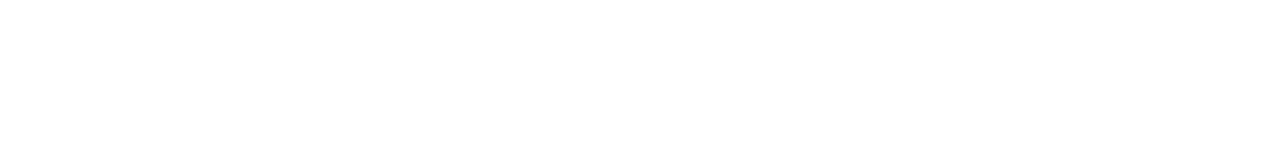
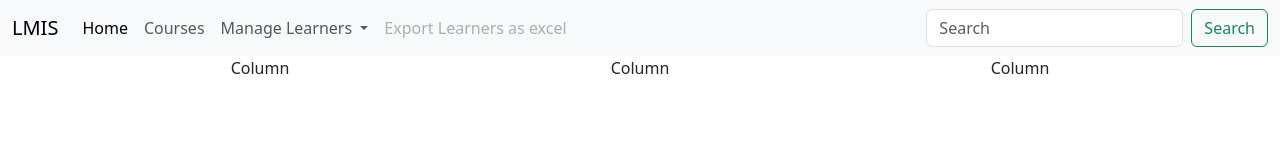
Before and after one commit to mindscope-world/TSProjectLab, a plain HTML site: page FRONTEND/index.html in a window 1280 px wide. Drawn offline with Linux system fonts and the light colour scheme; files that its build step writes are made by us from their sources.

Commit message:
added navbar

```diff
--- a/FRONTEND/index.html
+++ b/FRONTEND/index.html
@@ -1,15 +1,72 @@
 <!DOCTYPE html>
 <html lang="en">
+
 <head>
     <meta charset="UTF-8">
     <meta name="viewport" content="width=device-width, initial-scale=1.0">
     <title>LMIS</title>
     <link rel="stylesheet" href="./bootstrap/css/bootstrap.min.css">
 </head>
+
 <body>
+    <nav class="navbar navbar-expand-lg bg-body-tertiary">
+        <div class="container-fluid">
+            <a class="navbar-brand" href="lmis.html">LMIS</a>
+            <button class="navbar-toggler" type="button" data-bs-toggle="collapse"
+                data-bs-target="#navbarSupportedContent" aria-controls="navbarSupportedContent" aria-expanded="false"
+                aria-label="Toggle navigation">
+                <span class="navbar-toggler-icon"></span>
+            </button>
+            <div class="collapse navbar-collapse" id="navbarSupportedContent">
+                <ul class="navbar-nav me-auto mb-2 mb-lg-0">
+                    <li class="nav-item">
+                        <a class="nav-link active" aria-current="page" href="index.html">Home</a>
+                    </li>
+                    <li class="nav-item">
+                        <a class="nav-link" href="#">Courses</a>
+                    </li>
+                    <li class="nav-item dropdown">
+                        <a class="nav-link dropdown-toggle" href="#" role="button" data-bs-toggle="dropdown"
+                            aria-expanded="false">
+                            Manage Learners
+                        </a>
+                        <ul class="dropdown-menu">
+                            <li><a class="dropdown-item" href="#">Add Learner</a></li>
+                            <li><a class="dropdown-item" href="#">View Learners</a></li>
+                            <li>
+                                <hr class="dropdown-divider">
+                            </li>
+                            <li><a class="dropdown-item" href="#">Something else here</a></li>
+                        </ul>
+                    </li>
+                    <li class="nav-item">
+                        <a class="nav-link disabled" aria-disabled="true">Export Learners as excel</a>
+                    </li>
+                </ul>
+                <form class="d-flex" role="search">
+                    <input class="form-control me-2" type="search" placeholder="Search" aria-label="Search">
+                    <button class="btn btn-outline-success" type="submit">Search</button>
+                </form>
+            </div>
+        </div>
+    </nav>
 
+    <div class="container text-center">
+        <div class="row">
+            <div class="col">
+                Column
+            </div>
+            <div class="col">
+                Column
+            </div>
+            <div class="col">
+                Column
+            </div>
+        </div>
+    </div>
 
     <script src="index.js"></script>
     <script src="./bootstrap/js/bootstrap.bundle.min.js"></script>
 </body>
+
 </html>
```
Also changed, not shown: FRONTEND/lmis.html (+2 -2 lines).
